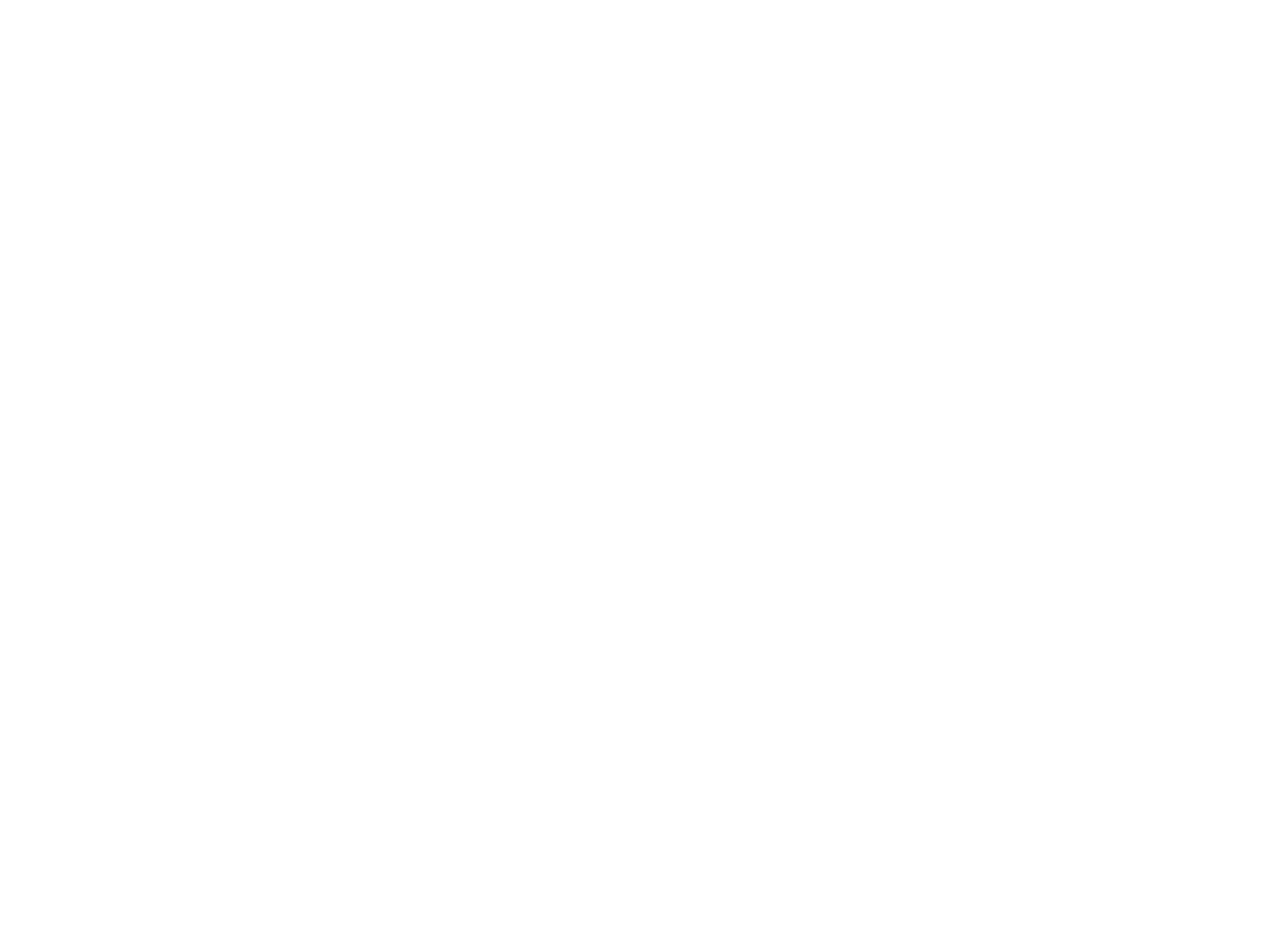
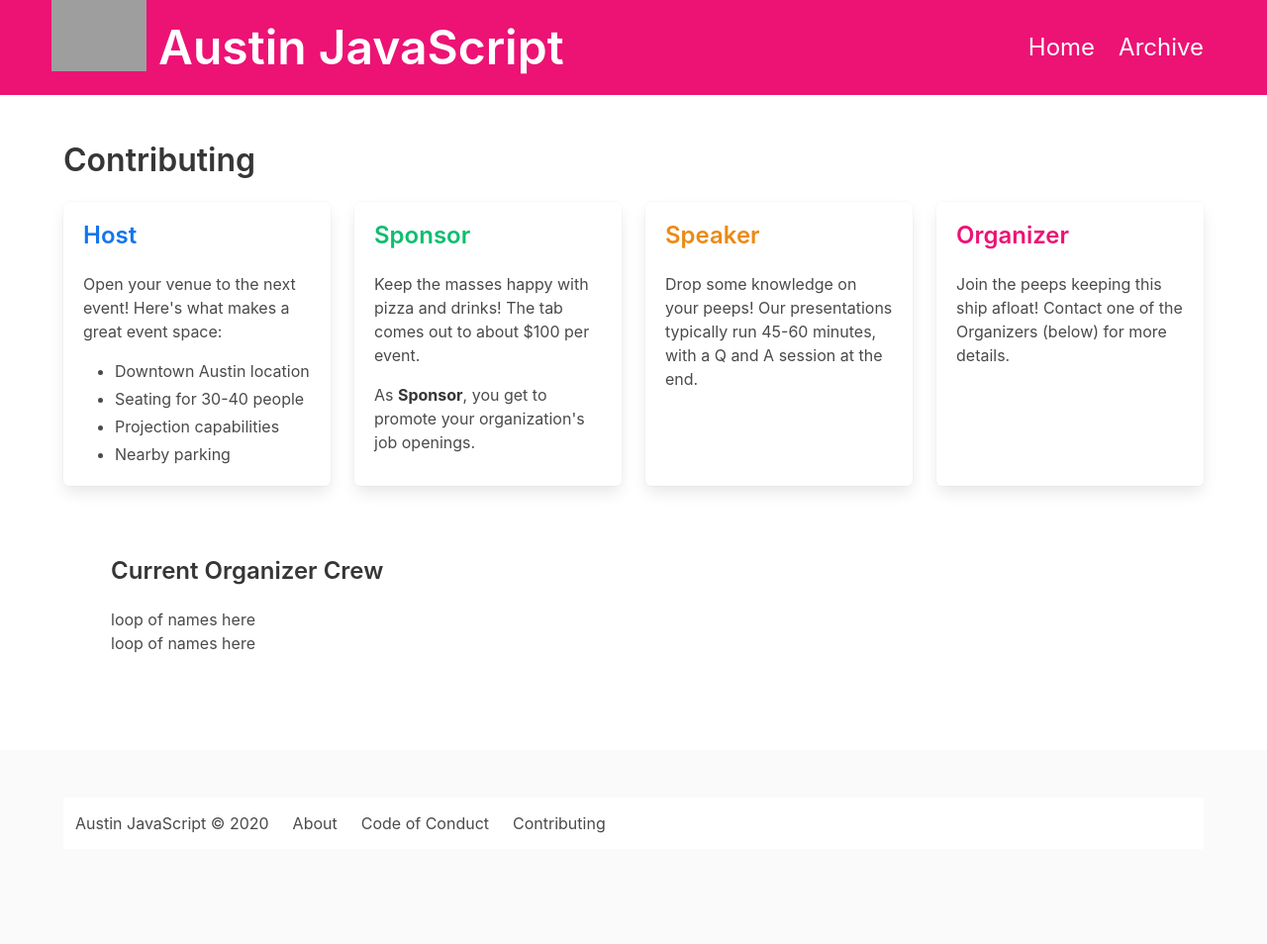
Before and after one commit to stedman/ajs-gatsby, a Gatsby site: page /contributing in a window 1280 px wide. Before the commit this address had no page. Shown: the whole page at 99% size. Before the commit the page ends 800 px from the top, so only its background shows below. Built offline with nearby package versions, Linux system fonts and the light colour scheme; Gatsby itself is replaced by a stand-in of ours; grey boxes are pictures that could not be loaded.

Commit message:
Add contributing page

```diff
--- a/src/components/layout.jsx
+++ b/src/components/layout.jsx
@@ -47,6 +47,9 @@
                 <Link to="/code-of-conduct/" className="navbar-item">
                   Code of Conduct
                 </Link>
+                <Link to="/contributing/" className="navbar-item">
+                  Contributing
+                </Link>
               </div>
             </div>
           </div>
--- /dev/null
+++ b/src/pages/contributing.jsx
@@ -0,0 +1,61 @@
+import React from 'react';
+import { Link } from 'gatsby';
+import Layout from '../components/layout';
+import SEO from '../components/seo';
+
+const Contributing = () => (
+  <Layout>
+    <SEO title="Contributing" />
+    <h1 className="title">Contributing</h1>
+    <div className="tile is-ancestor">
+      <div className="tile is-parent">
+        <div className="tile is-child box">
+          <h2 className="title is-size-4 has-text-tetradic1">Host</h2>
+          <div className="content">
+            <p>Open your venue to the next event! Here's what makes a great event space:</p>
+            <ul>
+              <li>Downtown Austin location</li>
+              <li>Seating for 30-40 people</li>
+              <li>Projection capabilities</li>
+              <li>Nearby parking</li>
+            </ul>
+          </div>
+        </div>
+      </div>
+      <div className="tile is-parent">
+        <div className="tile is-child box">
+          <h2 className="title is-size-4 has-text-tetradic2">Sponsor</h2>
+          <div className="content">
+            <p>Keep the masses happy with pizza and drinks! The tab comes out to about $100 per event.</p>
+            <p>As <strong>Sponsor</strong>, you get to promote your organization's job openings.</p>
+          </div>
+        </div>
+      </div>
+      <div className="tile is-parent">
+        <div className="tile is-child box">
+          <h2 className="title is-size-4 has-text-tetradic3">Speaker</h2>
+          <div className="content">
+            <p>Drop some knowledge on your peeps! Our presentations typically run 45-60 minutes, with a Q and A session at the end.</p>
+          </div>
+        </div>
+      </div>
+      <div className="tile is-parent">
+        <div className="tile is-child box">
+          <h2 className="title is-size-4 has-text-primary">Organizer</h2>
+          <div className="content">
+            <p>Join the peeps keeping this ship afloat! Contact one of the Organizers (below) for more details.</p>
+          </div>
+        </div>
+      </div>
+    </div>
+    <div className="section">
+      <h2 className="title is-size-4">Current Organizer Crew</h2>
+      <ul>
+        <li>loop of names here</li>
+        <li>loop of names here</li>
+      </ul>
+    </div>
+  </Layout>
+);
+
+export default Contributing;
```
